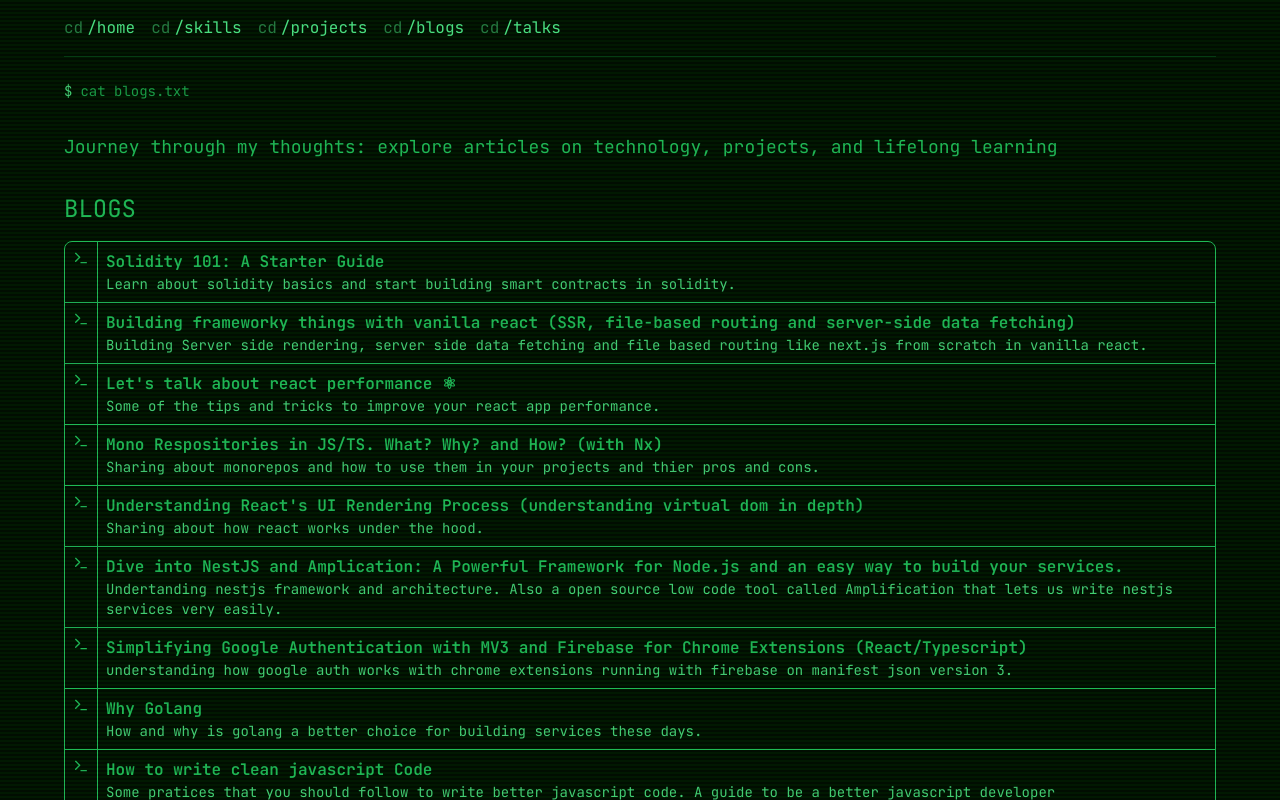
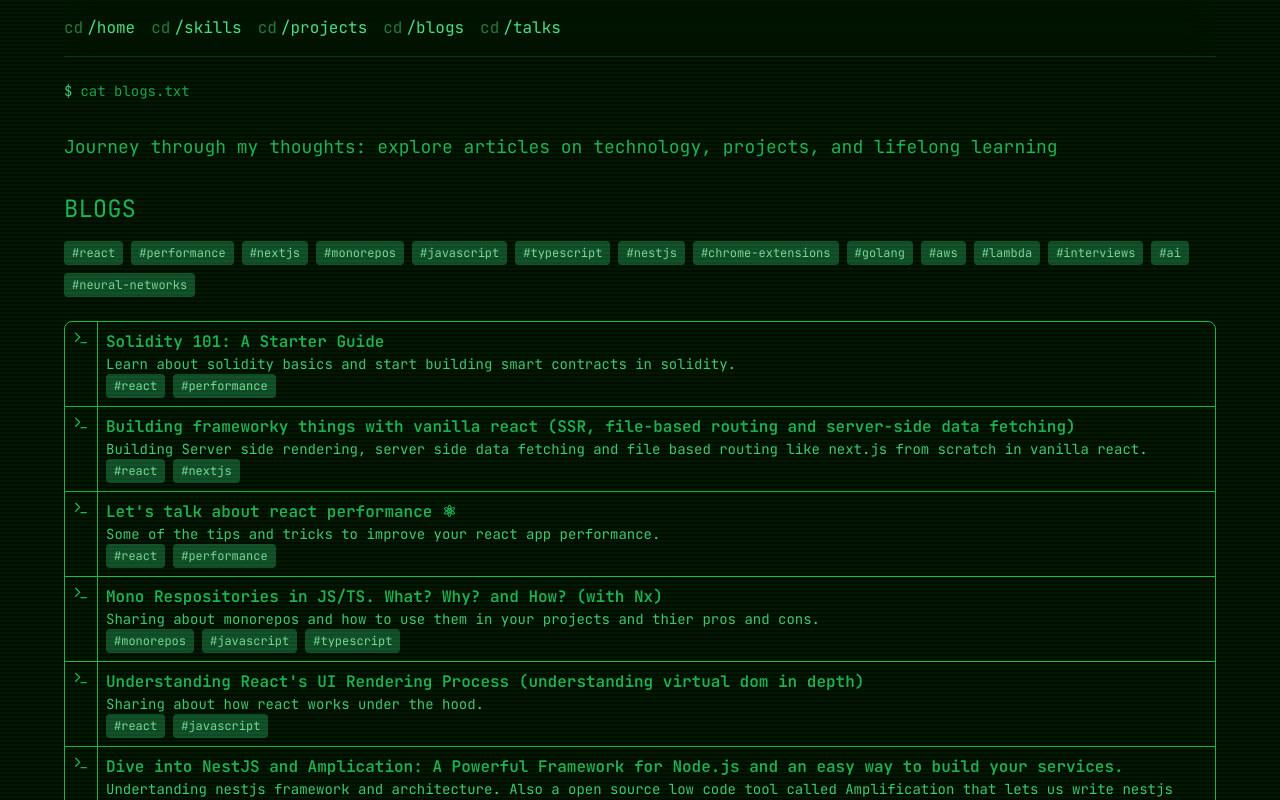
Before and after one commit to pratik-codes/Portfolios, a Next.js app: page /blogs in a window 1280 px wide. Shown: the top 800 px of the page. Built offline with nearby package versions, Linux system fonts and the light colour scheme.

Commit message:
fix: added filters to lists

```diff
--- a/app/blogs/page.tsx
+++ b/app/blogs/page.tsx
@@ -9,6 +9,7 @@ import Navbar from '../components/navbar'
 export default function Blogs() {
   const [typedDescription, setTypedDescription] = useState('')
   const [cursorVisible, setCursorVisible] = useState(true)
+  const [selectedTag, setSelectedTag] = useState<string | null>(null)
 
   useEffect(() => {
     const interval = setInterval(() => {
@@ -28,6 +29,12 @@ export default function Blogs() {
     return () => clearInterval(typingInterval)
   }, [])
 
+  const uniqueTags = Array.from(new Set(PortfolioData.Blogs.flatMap(blog => blog.hastags)))
+
+  const filteredBlogs = selectedTag
+    ? PortfolioData.Blogs.filter(blog => blog.hastags.includes(selectedTag))
+    : PortfolioData.Blogs
+
   return (
     <div>
       <Navbar />
@@ -44,11 +51,32 @@ export default function Blogs() {
             </div>
 
             <h1 className="text-2xl mb-4">BLOGS</h1>
+
+            <div className="mb-4 flex flex-wrap">
+              {uniqueTags.map(tag => (
+                <button
+                  key={tag}
+                  onClick={() => setSelectedTag(tag)}
+                  className={`text-xs mr-2 mb-2 px-2 py-1 rounded ${selectedTag === tag ? 'bg-green-700 text-green-100' : 'bg-green-900 text-green-300'}`}
+                >
+                  #{tag}
+                </button>
+              ))}
+              {selectedTag && (
+                <button
+                  onClick={() => setSelectedTag(null)}
+                  className="text-xs mr-2 mb-2 px-2 py-1 bg-red-700 text-red-100 rounded"
+                >
+                  Clear Filter
+                </button>
+              )}
+            </div>
+
             <div className="border-[0.5px] border-green-500 rounded-lg">
               <table className="w-full">
                 <tbody>
-                  {PortfolioData.Blogs.map((blog, index) => (
-                    <tr key={index} className={index !== PortfolioData.Blogs.length - 1 ? 'border-b-[0.5px] border-green-500' : ''}>
+                  {filteredBlogs.map((blog, index) => (
+                    <tr key={index} className={`${index !== filteredBlogs.length - 1 ? 'border-b-[0.5px] border-green-500' : ''} last:border-b-0`}>
                       <td className="p-2 border-r-[0.5px] border-green-500 align-top">
                         <Terminal size={16} />
                       </td>
@@ -56,6 +84,16 @@ export default function Blogs() {
                         <Link href={blog.url} target="_blank" className="block hover:bg-green-900/20 rounded-md">
                           <div className="font-bold">{blog.title}</div>
                           <div className="text-sm text-green-400">{blog.description}</div>
+                          <div className="text-xs text-green-300 my-1">
+                            {blog.hastags.map(tag => (
+                              <span
+                                key={tag}
+                                className="text-xs mr-2 mb-2 px-2 py-1 bg-green-900 text-green-300 rounded"
+                              >
+                                #{tag}
+                              </span>
+                            ))}
+                          </div>
                         </Link>
                       </td>
                     </tr>
--- a/app/components/navbar.tsx
+++ b/app/components/navbar.tsx
@@ -1,33 +1,11 @@
-"use client"
+"use client";
 
 import Link from "next/link";
 import * as React from "react";
-import { useState, useEffect } from "react";
 
 export default function Navbar() {
-  const [isScrolled, setIsScrolled] = useState(false);
-
-  useEffect(() => {
-    const handleScroll = () => {
-      if (window.scrollY > 0) {
-        setIsScrolled(true);
-      } else {
-        setIsScrolled(false);
-      }
-    };
-
-    window.addEventListener("scroll", handleScroll);
-    return () => {
-      window.removeEventListener("scroll", handleScroll);
-    };
-  }, []);
-
   return (
-    <nav
-      className={`sticky top-0 z-50 p-4 lg:px-0 font-mono mb-2 max-w-6xl mx-auto border-b border-green-500/20 ${
-        isScrolled ? "backdrop-blur-md" : ""
-      }`}
-    >
+    <nav className="sticky top-0 z-50 p-4 lg:px-0 font-mono mb-2 max-w-6xl mx-auto border-b border-green-500/20  backdrop-blur-md">
       <div className="mx-auto flex items-center gap-2">
         <div className="lg:flex items-center gap-4">
           <NavItem href="/home" blank={false}>
--- a/app/lib/data.ts
+++ b/app/lib/data.ts
@@ -195,8 +195,6 @@ export const PortfolioData: PortfolioDataType = {
       imageSrc:
         "https://cdn.hashnode.com/res/hashnode/image/upload/v1690038913340/b09cd745-3103-42f6-9314-b2082c839868.jpeg?w=1600&h=840&fit=crop&crop=entropy&auto=compress,format&format=webp",
       hastags: [
-        "server-side-rendering",
-        "file-based-routing",
         "react",
         "nextjs",
       ],
@@ -217,7 +215,7 @@ export const PortfolioData: PortfolioDataType = {
       url: "https://blogs.tiwaripratik.com/mono-respositories-in-jsts-what-why-and-how-with-nx",
       imageSrc:
         "https://cdn.hashnode.com/res/hashnode/image/upload/v1674841183755/4f03691a-2140-4560-85c6-ce01c53096de.png?w=1600&h=840&fit=crop&crop=entropy&auto=compress,format&format=webp",
-      hastags: ["monorepos", "nx", "javascript", "typescript"],
+      hastags: ["monorepos", "javascript", "typescript"],
     },
     {
       title:
@@ -226,7 +224,7 @@ export const PortfolioData: PortfolioDataType = {
       url: "https://blogs.tiwaripratik.com/understanding-reacts-ui-rendering-process-understanding-virtual-dom-in-depth",
       imageSrc:
         "https://cdn.hashnode.com/res/hashnode/image/upload/v1671198938640/WNU1O94w5.jpeg?w=1600&h=840&fit=crop&crop=entropy&auto=compress,format&format=webp",
-      hastags: ["react", "virtual-dom", "javascript"],
+      hastags: ["react", "javascript"],
     },
     {
       title:
@@ -246,7 +244,7 @@ export const PortfolioData: PortfolioDataType = {
       url: "https://blogs.tiwaripratik.com/simplifying-google-authentication-with-mv3-and-firebase-for-chrome-extensions-reacttypescript",
       imageSrc:
         "https://i.pcmag.com/imagery/articles/027qzlp4GUvpopUjd4UTTRF-11.fit_lim.size_1600x900.v1664814287.jpg",
-      hastags: ["chrome-extensions", "firebase", "react", "typescript"],
+      hastags: ["chrome-extensions", "react", "typescript"],
     },
     {
       title: "Why Golang",
@@ -264,7 +262,7 @@ export const PortfolioData: PortfolioDataType = {
       url: "https://pratik-codes.medium.com/how-to-write-clean-javascript-code-9c1ea003389b",
       imageSrc:
         "https://media.licdn.com/dms/image/D4D12AQEj5jjhop10Bw/article-cover_image-shrink_423_752/0/1672073941863?e=1698278400&v=beta&t=GOL7QAQtct1BwfjZKBKIbvNAerxme04n_4rgr79tovo",
-      hastags: ["aws", "lambda", "ec2"],
+      hastags: ["javascript"],
     },
     {
       title: "How Javascript Works? ( Execution Context )",
@@ -273,7 +271,7 @@ export const PortfolioData: PortfolioDataType = {
       url: "https://pratik-codes.medium.com/how-javascript-works-execution-context-b8d30ead4666",
       imageSrc:
         "https://media.licdn.com/dms/image/D4D12AQEj5jjhop10Bw/article-cover_image-shrink_423_752/0/1672073941863?e=1698278400&v=beta&t=GOL7QAQtct1BwfjZKBKIbvNAerxme04n_4rgr79tovo",
-      hastags: ["aws", "lambda", "ec2"],
+      hastags: ["javascript"],
     },
     {
       title: "Start/stop Upgrade/downgrade EC2 instances with lambda functions",
@@ -282,7 +280,7 @@ export const PortfolioData: PortfolioDataType = {
       url: "https://dev.to/pratikcodes/start-stop-upgrade-downgrade-ec2-instances-with-lambda-functions-5fn9",
       imageSrc:
         "https://media.licdn.com/dms/image/D4D12AQEj5jjhop10Bw/article-cover_image-shrink_423_752/0/1672073941863?e=1698278400&v=beta&t=GOL7QAQtct1BwfjZKBKIbvNAerxme04n_4rgr79tovo",
-      hastags: ["aws", "lambda", "ec2"],
+      hastags: ["aws", "lambda" ],
     },
     {
       title: "Javascript concept handbook for interviews",
@@ -299,7 +297,7 @@ export const PortfolioData: PortfolioDataType = {
       url: "https://pratik-codes.medium.com/optimizers-in-neural-networks-in-brief-ad4b339c6acc",
       imageSrc:
         "https://miro.medium.com/v2/resize:fit:720/format:webp/1*LyZcwuLWv2FArOumCxobpA.png",
-      hastags: ["javascript", "interviews"],
+      hastags: ["ai", "neural-networks"],
     },
   ],
 };
--- a/app/projects/page.tsx
+++ b/app/projects/page.tsx
@@ -9,6 +9,7 @@ import Navbar from "../components/navbar";
 export default function Projects() {
   const [cursorVisible, setCursorVisible] = useState(true);
   const [typedDescription, setTypedDescription] = useState("");
+  const [selectedTag, setSelectedTag] = useState<string | null>(null);
 
   useEffect(() => {
     const interval = setInterval(() => {
@@ -29,6 +30,19 @@ export default function Projects() {
     return () => clearInterval(typingInterval);
   }, []);
 
+  const uniqueTags = Array.from(new Set([
+    ...PortfolioData.ProfessionalExperience.flatMap(project => project.stack),
+    ...PortfolioData.PersonalProjects.flatMap(project => project.stack)
+  ]));
+
+  const filteredProfessionalProjects = selectedTag
+    ? PortfolioData.ProfessionalExperience.filter(project => project.stack.includes(selectedTag))
+    : PortfolioData.ProfessionalExperience;
+
+  const filteredPersonalProjects = selectedTag
+    ? PortfolioData.PersonalProjects.filter(project => project.stack.includes(selectedTag))
+    : PortfolioData.PersonalProjects;
+
   return (
     <>
       <Navbar />
@@ -46,21 +60,36 @@ export default function Projects() {
             </p>
           </div>
 
+          <div className="mb-4 flex flex-wrap">
+            {uniqueTags.map(tag => (
+              <button
+                key={tag}
+                onClick={() => setSelectedTag(tag)}
+                className={`text-xs mr-2 mb-2 px-2 py-1 rounded ${selectedTag === tag ? 'bg-green-700 text-green-100' : 'bg-green-900 text-green-300'}`}
+              >
+                #{tag}
+              </button>
+            ))}
+            {selectedTag && (
+              <button
+                onClick={() => setSelectedTag(null)}
+                className="text-xs mr-2 mb-2 px-2 py-1 bg-red-700 text-red-100 rounded"
+              >
+                Clear Filter
+              </button>
+            )}
+          </div>
+
           <div className="mb-8">
             <h1 className="text-2xl mb-2">PROFESSIONAL PROJECTS</h1>
             <div className="border-[0.5px] border-green-500 rounded-lg overflow-hidden">
               <table className="w-full break-words">
                 <tbody>
-                  {PortfolioData.ProfessionalExperience.map(
+                  {filteredProfessionalProjects.map(
                     (project, index) => (
                       <tr
                         key={index}
-                        className={
-                          index !==
-                          PortfolioData.ProfessionalExperience.length - 1
-                            ? "border-b-[0.5px] border-green-500"
-                            : ""
-                        }
+                        className={`${index !== filteredProfessionalProjects.length - 1 ? 'border-b-[0.5px] border-green-500' : ''} last:border-b-0`}
                       >
                         <td className="p-2 border-r-[0.5px] border-green-500 align-top">
                           <Terminal size={16} />
@@ -102,14 +131,10 @@ export default function Projects() {
             <div className="border-[0.5px] border-green-500 rounded-lg overflow-hidden">
               <table className="w-full break-words">
                 <tbody>
-                  {PortfolioData.PersonalProjects.map((project, index) => (
+                  {filteredPersonalProjects.map((project, index) => (
                     <tr
                       key={index}
-                      className={
-                        index !== PortfolioData.PersonalProjects.length - 1
-                          ? "border-b-[0.5px] border-green-500"
-                          : ""
-                      }
+                      className={`${index !== filteredPersonalProjects.length - 1 ? 'border-b-[0.5px] border-green-500' : ''} last:border-b-0`}
                     >
                       <td className="p-2 border-r-[0.5px] border-green-500 align-top">
                         <Terminal size={16} />
```
